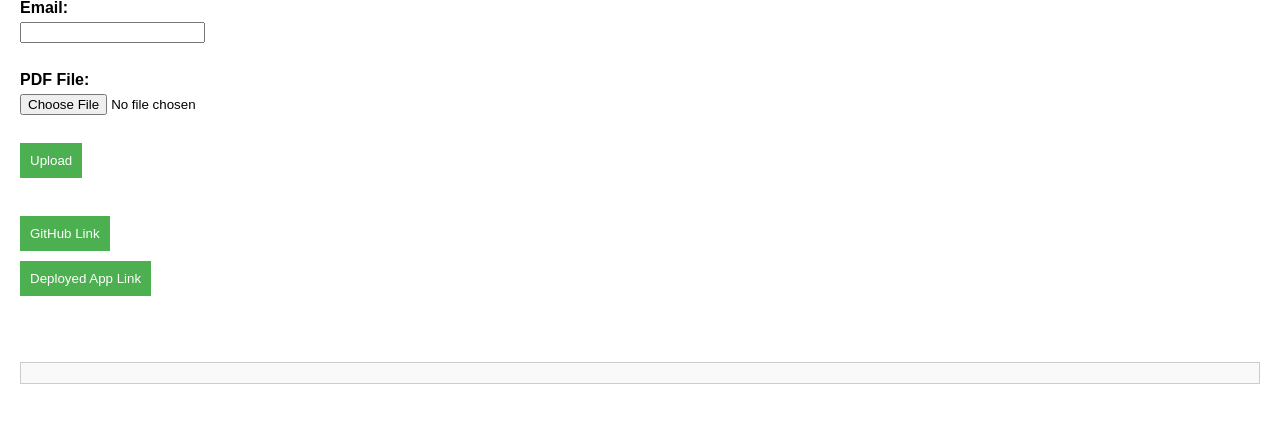
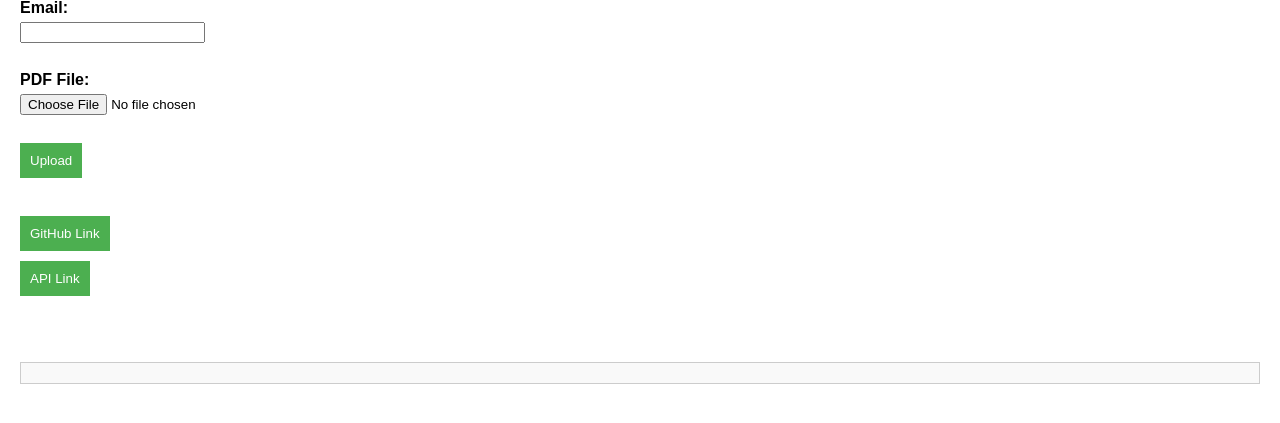
Before and after one commit to Hogbunike/nouns-verbs-extract, a Django app: page / in a window 1280 px wide. Shown: the part 81-504 px from the top of the page. Run offline with Django 4.2, Linux system fonts and the light colour scheme.

Commit message:
added API link

```diff
--- a/api/templates/upload.html
+++ b/api/templates/upload.html
@@ -61,7 +61,7 @@
     </form>
     <br>
     <button onclick="window.location.href='https://github.com/Hogbunike/nouns-verbs-extract.git'">GitHub Link</button>
-    <button onclick="window.location.href='https://web-production-ca03a.up.railway.app/'">Deployed App Link</button>
+    <button onclick="window.location.href='https://web-production-ca03a.up.railway.app/'"> API Link</button>
     <br><br>
     <div id="responseContainer"></div>
 
```
